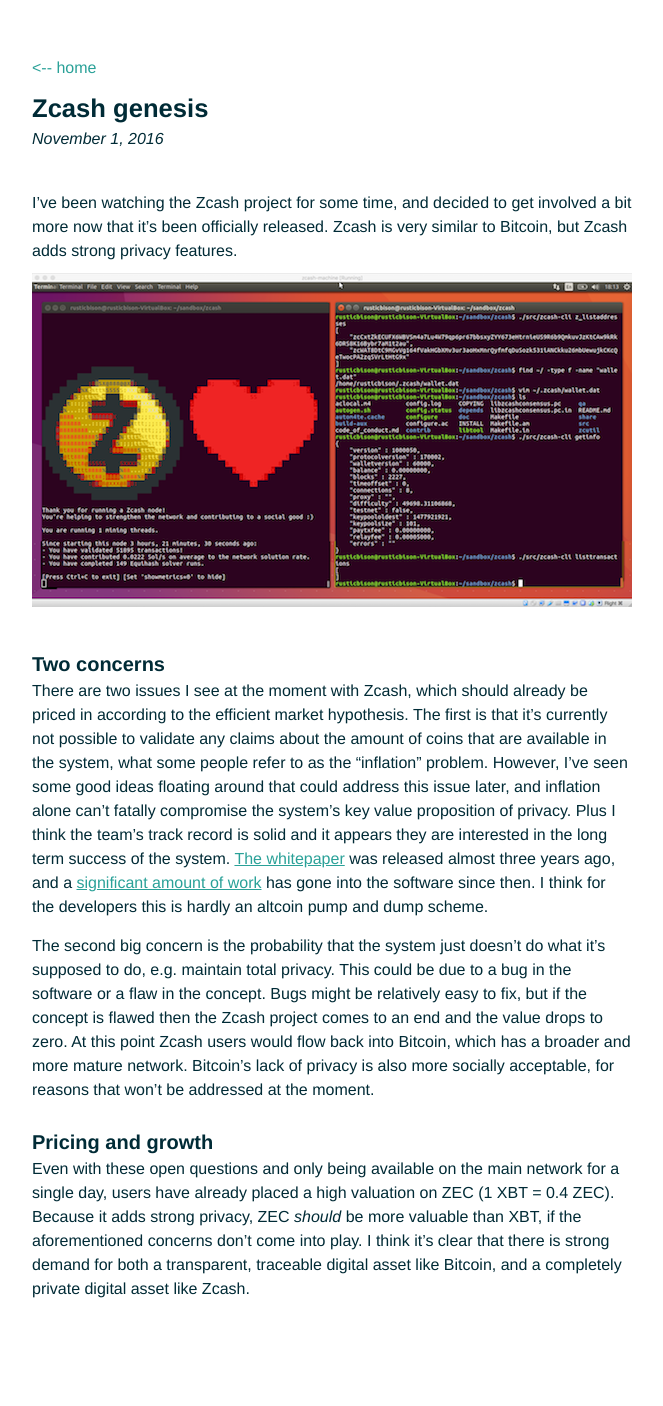
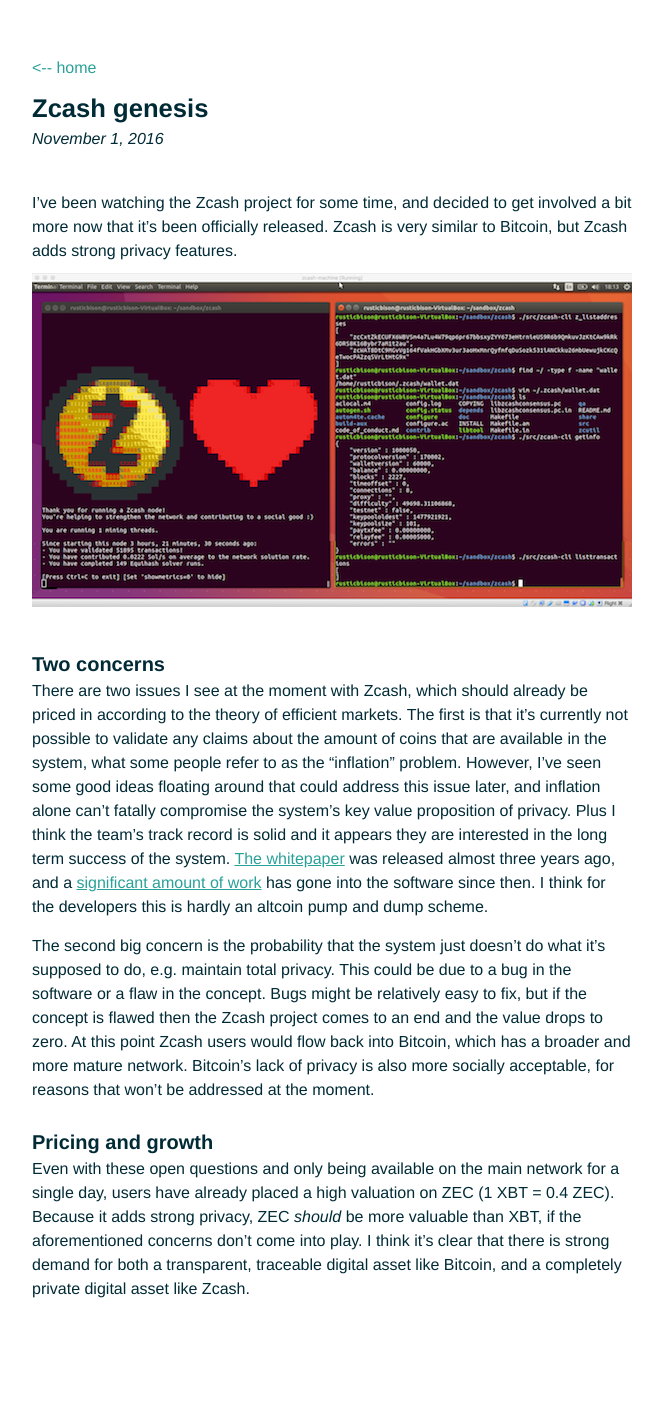
Before and after one commit to rusticbison/website, a Jekyll site: the page built from _posts/2016-11-01-Zcash-Begins.md, in a window 1280 px wide. Shown: the whole page, without its empty margins (308-971 px from the left). Built offline with Jekyll 4.4.1, drawn with Linux system fonts in a browser that asks for light colours.

Commit message:
Update post

```diff
--- a/_posts/2016-11-01-Zcash-Begins.md
+++ b/_posts/2016-11-01-Zcash-Begins.md
@@ -9,7 +9,7 @@
 
 # Two concerns
 
-There are two issues I see at the moment with Zcash, which should already be priced in according to the efficient market hypothesis. The first is that it's currently not possible to validate any claims about the amount of coins that are available in the system, what some people refer to as the "inflation" problem. However, I've seen some good ideas floating around that could address this issue later, and inflation alone can't fatally compromise the system's key value proposition of privacy. Plus I think the team's track record is solid and it appears they are interested in the long term success of the system. [The whitepaper](http://zerocash-project.org/media/pdf/zerocash-extended-20140518.pdf) was released almost three years ago, and a [significant amount of work](https://github.com/zcash/zcash) has gone into the software since then. I think for the developers this is hardly an altcoin pump and dump scheme.
+There are two issues I see at the moment with Zcash, which should already be priced in according to the theory of efficient markets. The first is that it's currently not possible to validate any claims about the amount of coins that are available in the system, what some people refer to as the "inflation" problem. However, I've seen some good ideas floating around that could address this issue later, and inflation alone can't fatally compromise the system's key value proposition of privacy. Plus I think the team's track record is solid and it appears they are interested in the long term success of the system. [The whitepaper](http://zerocash-project.org/media/pdf/zerocash-extended-20140518.pdf) was released almost three years ago, and a [significant amount of work](https://github.com/zcash/zcash) has gone into the software since then. I think for the developers this is hardly an altcoin pump and dump scheme.
 
 The second big concern is the probability that the system just doesn't do what it's supposed to do, e.g. maintain total privacy. This could be due to a bug in the software or a flaw in the concept. Bugs might be relatively easy to fix, but if the concept is flawed then the Zcash project comes to an end and the value drops to zero. At this point Zcash users would flow back into Bitcoin, which has a broader and more mature network. Bitcoin's lack of privacy is also more socially acceptable, for reasons that won't be addressed at the moment.
 
```
